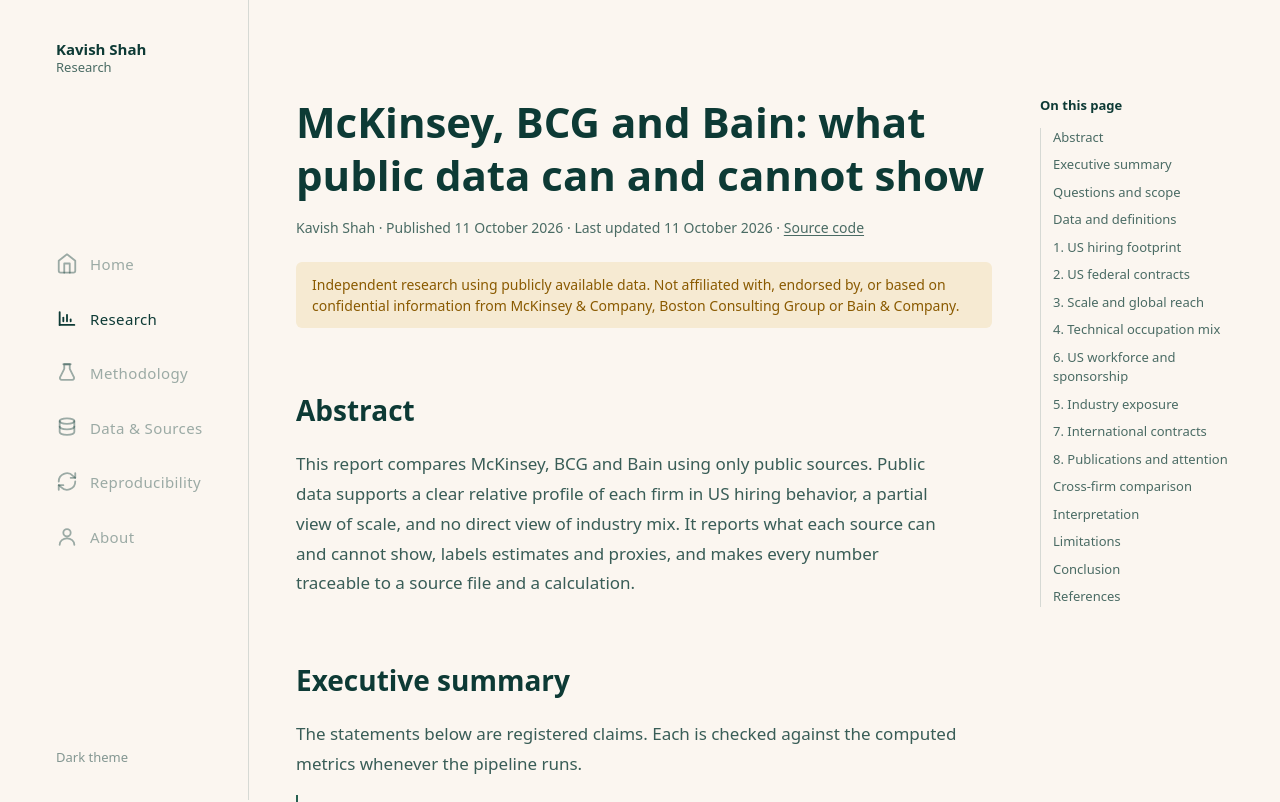
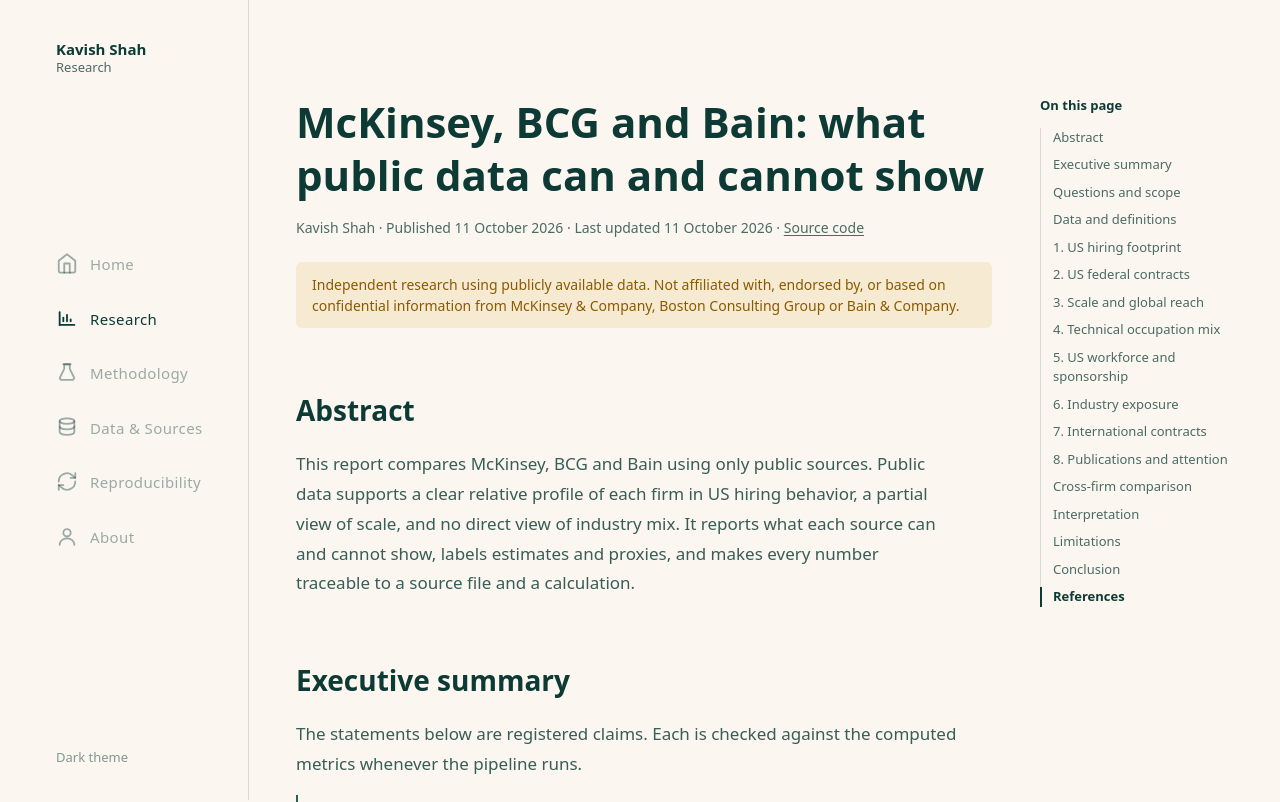
Before and after one commit to dranzer-17/management-consulting-benchmark, a Next.js app in the folder web/: page /mbb/research in a window 1280 px wide. Shown: the top 802 px of the page. Built offline with nearby package versions, Linux system fonts and the light colour scheme.

Commit message:
Highlight the current section in the report contents; number findings in reading order

```diff
--- a/web/app/research/page.tsx
+++ b/web/app/research/page.tsx
@@ -2,6 +2,7 @@ import type { Metadata } from "next"
 import Link from "next/link"
 import { ClaimList, FindingChart, FirmDot, Label, Provenance, Section, SourceLinks } from "@/components/report-parts"
 import { PageShell } from "@/components/page-shell"
+import { Toc } from "@/components/toc"
 import { BASIS_LABEL, FIRMS, metric, metricRows, summary, type Firm } from "@/lib/data"
 import { NONE_FOUND, fmtMetric } from "@/lib/data"
 import { FINDINGS } from "@/lib/findings"
@@ -159,14 +160,7 @@ export default function Report() {
           </Section>
         </article>
 
-        <aside className="hidden xl:block">
-          <nav aria-label="On this page" className="sticky top-20 max-h-[calc(100vh-6rem)] overflow-y-auto text-[13px]">
-            <p className="mb-3 font-bold">On this page</p>
-            <ul className="space-y-2 border-l border-border pl-3">
-              {TOC.map(([id, label]) => <li key={id}><a href={`#${id}`} className="text-muted-foreground transition-colors hover:text-foreground">{label}</a></li>)}
-            </ul>
-          </nav>
-        </aside>
+        <aside className="hidden xl:block"><Toc items={TOC as [string, string][]} /></aside>
       </div>
     </PageShell>
   )
--- /dev/null
+++ b/web/components/toc.tsx
@@ -0,0 +1,53 @@
+"use client"
+
+import { useEffect, useState } from "react"
+
+/** "On this page" list. The section currently being read is shown bold and in full-contrast text. */
+export function Toc({ items }: { items: [string, string][] }) {
+  const [active, setActive] = useState(items[0]?.[0] ?? "")
+
+  useEffect(() => {
+    let frame = 0
+    const update = () => {
+      frame = 0
+      // The active section is the last one whose heading has scrolled past a line just under the top of the viewport.
+      const line = 140
+      let current = items[0]?.[0] ?? ""
+      for (const [id] of items) {
+        const el = document.getElementById(id)
+        if (el && el.getBoundingClientRect().top <= line) current = id
+      }
+      // At the very bottom of the page, the last section is the one being read.
+      if (window.innerHeight + window.scrollY >= document.documentElement.scrollHeight - 4) current = items[items.length - 1][0]
+      setActive(current)
+    }
+    const onScroll = () => { if (!frame) frame = requestAnimationFrame(update) }
+    update()
+    window.addEventListener("scroll", onScroll, { passive: true })
+    window.addEventListener("resize", onScroll)
+    return () => {
+      window.removeEventListener("scroll", onScroll)
+      window.removeEventListener("resize", onScroll)
+      if (frame) cancelAnimationFrame(frame)
+    }
+  }, [items])
+
+  return (
+    <nav aria-label="On this page" className="sticky top-20 max-h-[calc(100vh-6rem)] overflow-y-auto text-[13px]">
+      <p className="mb-3 font-bold">On this page</p>
+      <ul className="space-y-2 border-l border-border pl-3">
+        {items.map(([id, label]) => {
+          const on = id === active
+          return (
+            <li key={id} className={on ? "-ml-[13px] border-l-2 border-foreground pl-[11px]" : ""}>
+              <a href={`#${id}`} aria-current={on ? "location" : undefined}
+                className={`transition-colors ${on ? "font-bold text-foreground" : "text-muted-foreground hover:text-foreground"}`}>
+                {label}
+              </a>
+            </li>
+          )
+        })}
+      </ul>
+    </nav>
+  )
+}
--- a/web/lib/findings.ts
+++ b/web/lib/findings.ts
@@ -17,7 +17,7 @@ export type Finding = {
   charts: ChartSpec[]; script: string; tables: string[]; core: boolean
 }
 
-export const FINDINGS: Finding[] = [
+const RAW: Finding[] = [
   {
     slug: "hiring-footprint", num: 1, core: true,
     title: "US hiring footprint and filing trends", short: "US hiring footprint",
@@ -208,3 +208,6 @@ export const FINDINGS: Finding[] = [
     script: "src/ingest/site_inventory.py, openalex.py, attention.py", tables: ["bcg_ai_publications_by_year", "openalex_works_by_year", "wikipedia_pageviews_by_year"],
   },
 ]
+
+// Numbered in reading order on this site (the repository's finding-set numbers differ: docs/findings/0N_*.md).
+export const FINDINGS: Finding[] = RAW.map((f, i) => ({ ...f, num: i + 1 }))
```
